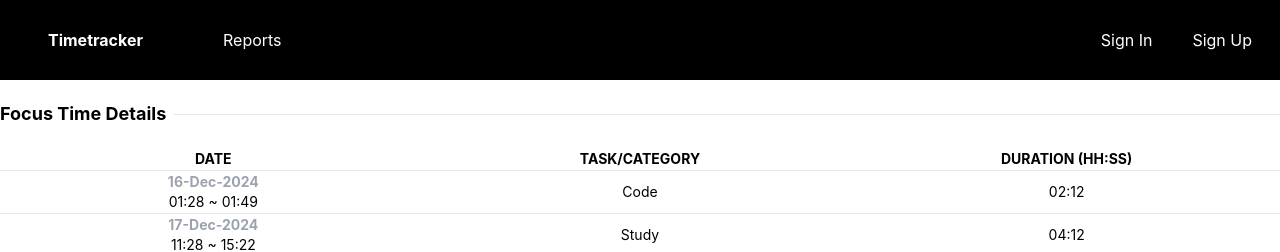
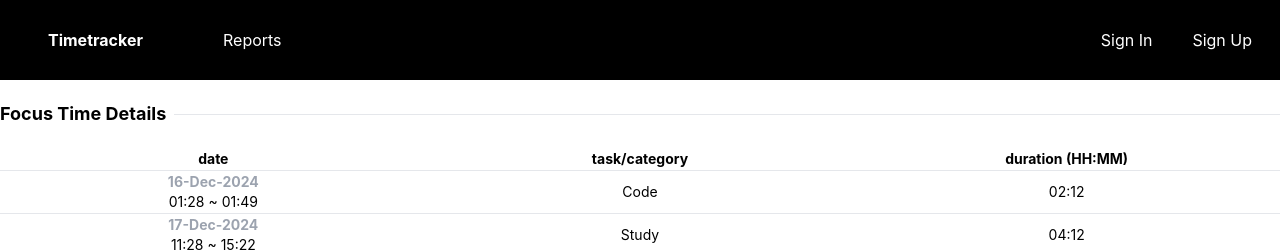
Before and after one commit to CipherSpell/timetracker, a Next.js app in the folder landing/: page /reports in a window 1280 px wide. Shown: the top 252 px of the page. Built offline with nearby package versions, Linux system fonts and the light colour scheme.

Commit message:
feat (landing): Add server actions for fetching report data & create skeleton loader

```diff
--- /dev/null
+++ b/landing/src/app/@modal/(.)reports/loading.tsx
@@ -0,0 +1,14 @@
+import Modal from '@/src/components/ui/Modal'
+
+const ModalLoading = () => {
+  return (
+    <Modal>
+      <div className='w-full animate-pulse'>
+        <div className='w-full h-4 bg-gray-200 rounded my-5'></div>
+        <div className='w-full min-h-32 bg-gray-200 rounded'></div>
+      </div>
+    </Modal>
+  )
+}
+
+export default ModalLoading
--- a/landing/src/app/@modal/(.)reports/page.tsx
+++ b/landing/src/app/@modal/(.)reports/page.tsx
@@ -1,12 +1,15 @@
 import FocusDetails from '@/src/components/report/FocusDetails'
 import Modal from '@/src/components/ui/Modal'
-import React from 'react'
+import React, { Suspense } from 'react'
+import ModalLoading from './loading'
 
 const ReportsModal = async () => {
   return (
-    <Modal>
-      <FocusDetails />
-    </Modal>
+    <Suspense fallback={<ModalLoading />}>
+      <Modal>
+        <FocusDetails />
+      </Modal>
+    </Suspense>
   )
 }
 
--- a/landing/src/components/report/FocusDetails.tsx
+++ b/landing/src/components/report/FocusDetails.tsx
@@ -1,5 +1,6 @@
 import React from 'react'
 import ReportHeader from './ReportHeader'
+import text from '@/src/utils/text.json'
 
 const focusData = [
   {
@@ -23,15 +24,17 @@ const focusData = [
 ]
 
 const FocusDetails: React.FC = () => {
+  const { date, category, duration } = text.FocusDetails
+
   return (
     <div>
       <ReportHeader title='Focus Time Details' />
       <table className='table-fixed text-sm w-full'>
         <thead>
           <tr className='border-b'>
-            <th>DATE</th>
-            <th>TASK/CATEGORY</th>
-            <th>DURATION (HH:SS)</th>
+            <th>{date}</th>
+            <th>{category}</th>
+            <th>{duration}</th>
           </tr>
         </thead>
         <tbody className='text-center'>
--- /dev/null
+++ b/landing/src/components/report/ReportActions.ts
@@ -0,0 +1,11 @@
+'use server'
+
+export const getFocusDetails = async () => {
+  try {
+    const backendHost = process.env.BACKEND_HOST || 'http://backend:8080'
+    //TODO: make API call to backend to fetch report data
+    await fetch(`${backendHost}`)
+  } catch (e) {
+    console.log(e)
+  }
+}
--- a/landing/src/components/ui/Modal.tsx
+++ b/landing/src/components/ui/Modal.tsx
@@ -9,7 +9,7 @@ interface ModalProps {
 
 const Modal: React.FC<ModalProps> = ({ children }) => {
   const router = useRouter()
-  const dialogRef = useRef<React.ElementRef<'dialog'>>(null)
+  const dialogRef = useRef<HTMLDialogElement>(null)
 
   useEffect(() => {
     dialogRef.current?.showModal()
--- a/landing/src/utils/text.json
+++ b/landing/src/utils/text.json
@@ -8,5 +8,10 @@
   "already_created": "Already have an account? Login",
   "start": "Start",
   "pause": "Pause",
-  "sign_out": "Sign Out"
+  "sign_out": "Sign Out",
+  "FocusDetails": {
+    "date": "date",
+    "category": "task/category",
+    "duration": "duration (HH:MM)"
+  }
 }
```
